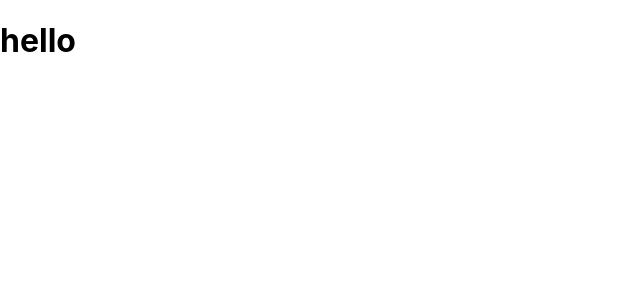
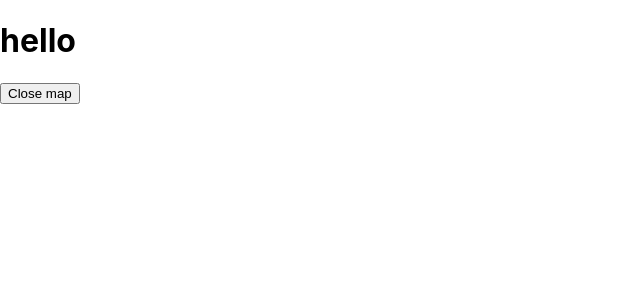
Before and after one commit to Mark-Malysa/MarkJaredDavidTakeOnCapStone, a React (Create React App) app in the folder mjd_capstone/: page / in a window 1280 px wide. Both pictures are taken after a click on the button "open Map". Shown: the top 300 px of the page, without its empty margins (0-640 px from the left). Built offline with nearby package versions, Linux system fonts and the light colour scheme.

Commit message:
adding closeMap

```diff
--- a/mjd_capstone/src/App.js
+++ b/mjd_capstone/src/App.js
@@ -40,13 +40,13 @@ function App() {
 <button>Add Car</button>
 <button>Delete Car</button>
 
-<button onClick= {checkingButton}>open Map</button>
+<button onClick= {openMap}>open Map</button>
 
     </div>
   );
 }
 
-function checkingButton(){
+function openMap(){
   ReactDOM.render(
     <Map/>,
     document.getElementById('root')
--- a/mjd_capstone/src/Map.js
+++ b/mjd_capstone/src/Map.js
@@ -1,8 +1,21 @@
+import React from 'react';
+import ReactDOM from 'react-dom';
+import App from './App.js';
 
 function Map() {
-    return (
-        <h1>hello</h1>
-    );
+  return (
+    <div>
+    <h1>hello</h1>
+    <button onClick= {closeMap}>Close map</button>
+    </div>
+  );
+}
+
+function closeMap(){
+  ReactDOM.render(
+    <App/>,
+    document.getElementById('root')
+  );
 }
 
 export default Map;
--- a/mjd_capstone/src/map.html
+++ b/mjd_capstone/src/map.html
@@ -1,5 +1,5 @@
+<html>
 
-<html>
 <div>
     <h1>Hello</h1>
 </div>
```
